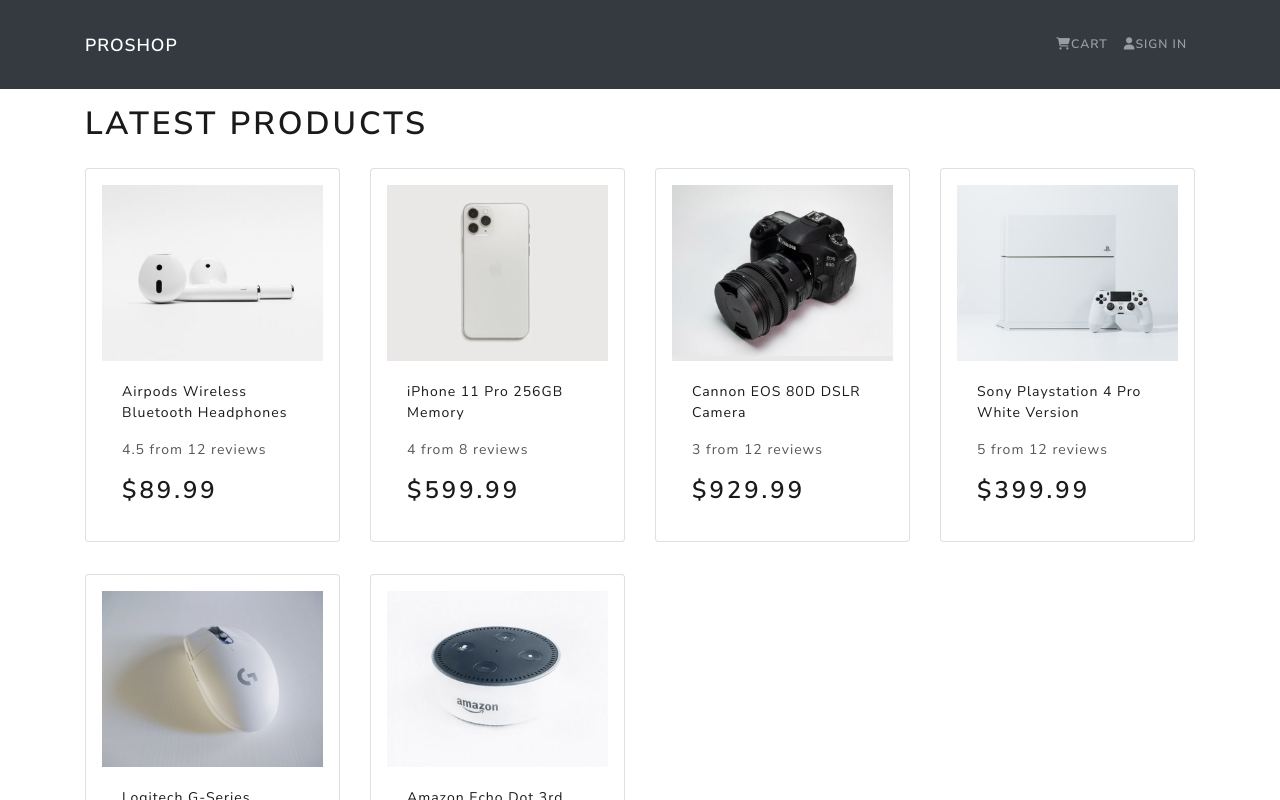
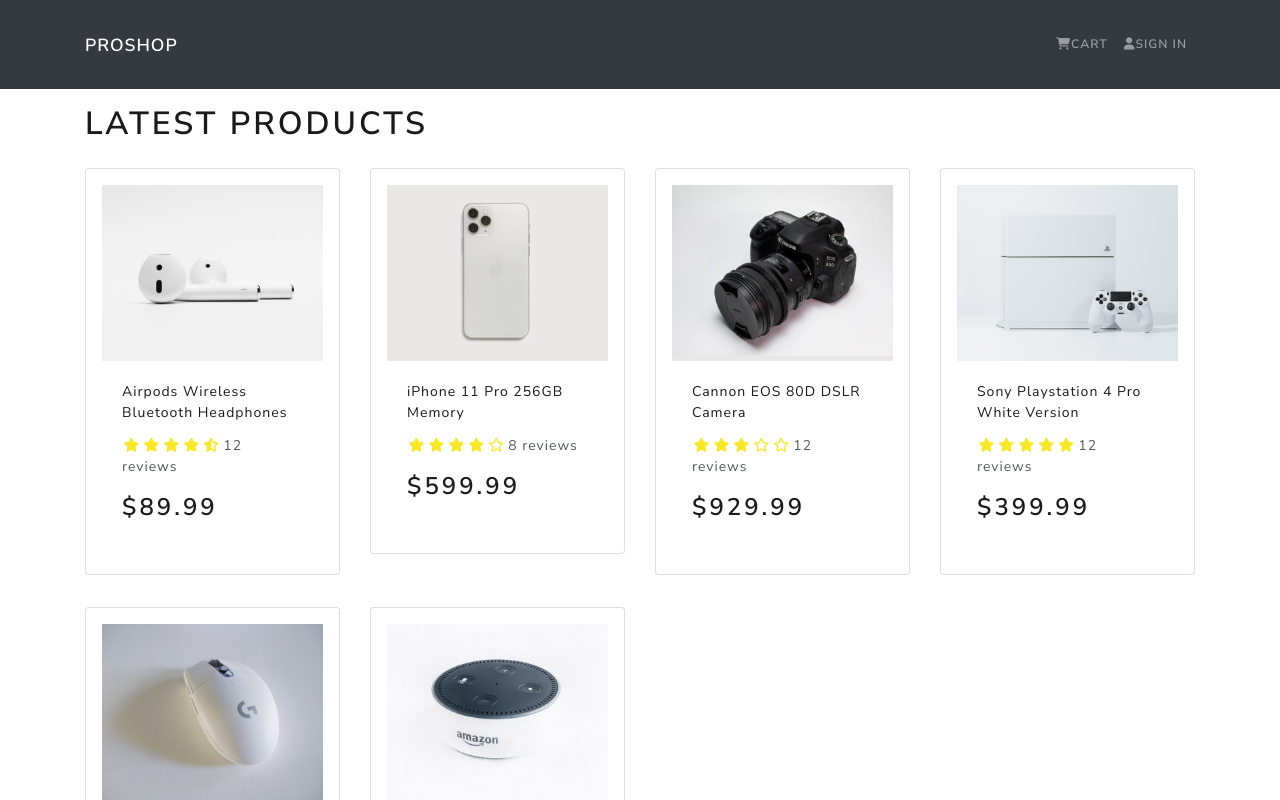
Before and after one commit to noworriesimhere/proshop, a React (Create React App) app in the folder frontend/: page / in a window 1280 px wide. Shown: the top 800 px of the page. Built offline with nearby package versions, Linux system fonts and the light colour scheme.

Commit message:
rating component

```diff
--- a/frontend/src/components/Product.js
+++ b/frontend/src/components/Product.js
@@ -1,5 +1,6 @@
 import React from 'react';
 import { Card } from 'react-bootstrap';
+import Rating from './Rating';
 
 const Product = ({ product }) => {
   return (
@@ -16,9 +17,10 @@
         </a>
 
         <Card.Text as='div'>
-          <div className='my-3'>
-            {product.rating} from {product.numReviews} reviews
-          </div>
+          <Rating
+            value={product.rating}
+            text={`${product.numReviews} reviews`}
+          />
         </Card.Text>
         <Card.Text as='h3'>${product.price}</Card.Text>
       </Card.Body>
--- /dev/null
+++ b/frontend/src/components/Rating.js
@@ -0,0 +1,82 @@
+import React from 'react';
+import PropTypes from 'prop-types';
+
+const Rating = ({ value, text, color }) => {
+  return (
+    <div className='rating'>
+      <span>
+        <i
+          style={{ color }}
+          className={
+            value >= 1
+              ? 'fas fa-star'
+              : value >= 0.5
+              ? 'fas fa-star-half-alt'
+              : 'far fa-star'
+          }
+        ></i>
+      </span>
+      <span>
+        <i
+          style={{ color }}
+          className={
+            value >= 2
+              ? 'fas fa-star'
+              : value >= 1.5
+              ? 'fas fa-star-half-alt'
+              : 'far fa-star'
+          }
+        ></i>
+      </span>
+      <span>
+        <i
+          style={{ color }}
+          className={
+            value >= 3
+              ? 'fas fa-star'
+              : value >= 2.5
+              ? 'fas fa-star-half-alt'
+              : 'far fa-star'
+          }
+        ></i>
+      </span>
+      <span>
+        <i
+          style={{ color }}
+          className={
+            value >= 4
+              ? 'fas fa-star'
+              : value >= 3.5
+              ? 'fas fa-star-half-alt'
+              : 'far fa-star'
+          }
+        ></i>
+      </span>
+      <span>
+        <i
+          style={{ color }}
+          className={
+            value >= 5
+              ? 'fas fa-star'
+              : value >= 4.5
+              ? 'fas fa-star-half-alt'
+              : 'far fa-star'
+          }
+        ></i>
+      </span>
+      <span>{text && text}</span>
+    </div>
+  );
+};
+
+Rating.defaultProps = {
+  color: '#f8e825',
+};
+
+Rating.propTypes = {
+  value: PropTypes.number.isRequired,
+  text: PropTypes.string.isRequired,
+  color: PropTypes.string,
+};
+
+export default Rating;
--- a/frontend/src/index.css
+++ b/frontend/src/index.css
@@ -1,3 +1,11 @@
 main {
     min-height: 80vh;
 }
+
+h3 {
+    padding: 1rem 0;
+}
+
+.rating span {
+    margin: 0.1rem;
+}
--- a/frontend/src/screens/HomeScreen.js
+++ b/frontend/src/screens/HomeScreen.js
@@ -9,7 +9,7 @@
       <h1>Latest Products</h1>
       <Row>
         {products.map((product) => (
-          <Col sm={12} md={6} lg={4} xl={3}>
+          <Col key={product._id} sm={12} md={6} lg={4} xl={3}>
             <Product product={product} />
           </Col>
         ))}
```
Also changed, not shown: 1 other file (tests, documents, lock files or other folders).
